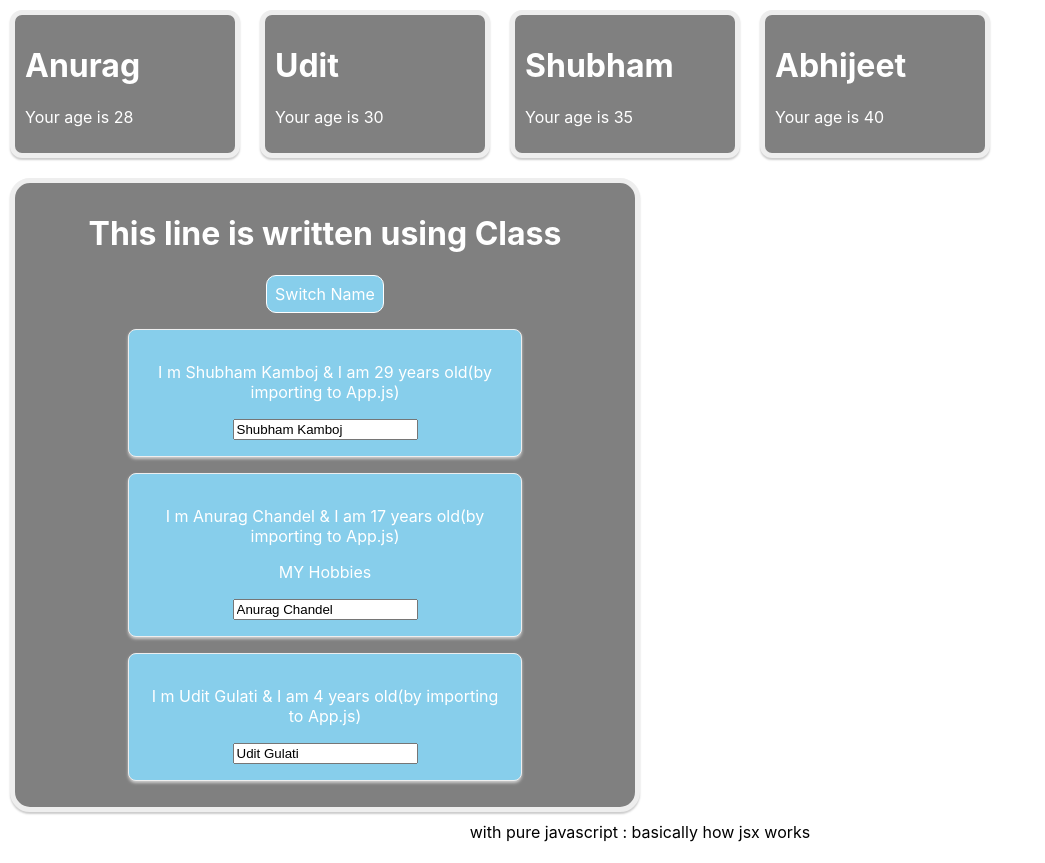
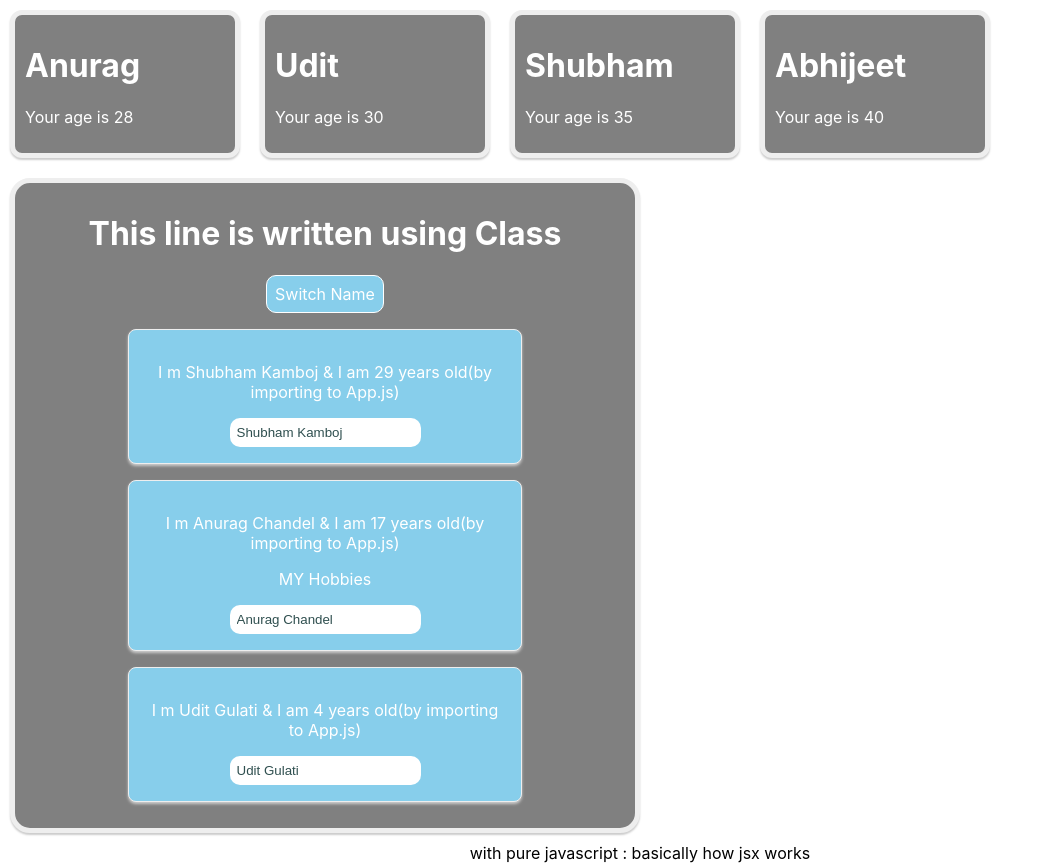
Before and after one commit to shkamboj/react_starter, a React (Create React App) app: page / in a window 1280 px wide. Shown: the whole page, without its empty margins (0-1045 px from the left). Before the commit the page ends 842 px from the top, so only its background shows below. Built offline with nearby package versions, Linux system fonts and the light colour scheme.

Commit message:
stylings done

```diff
--- a/src/App.js
+++ b/src/App.js
@@ -87,5 +87,4 @@ class App extends Component{
 export default App;
 
 
-
 ReactDOM.render(app, document.querySelector('#app'));
--- a/src/People/People.css
+++ b/src/People/People.css
@@ -8,3 +8,11 @@
     text-align: center;
     background: skyblue;
 }
+
+
+input[type=text] {
+    border-radius: 10px;
+    border: grey;
+    color : darkslategray;
+    padding: 7px;
+  }
```
